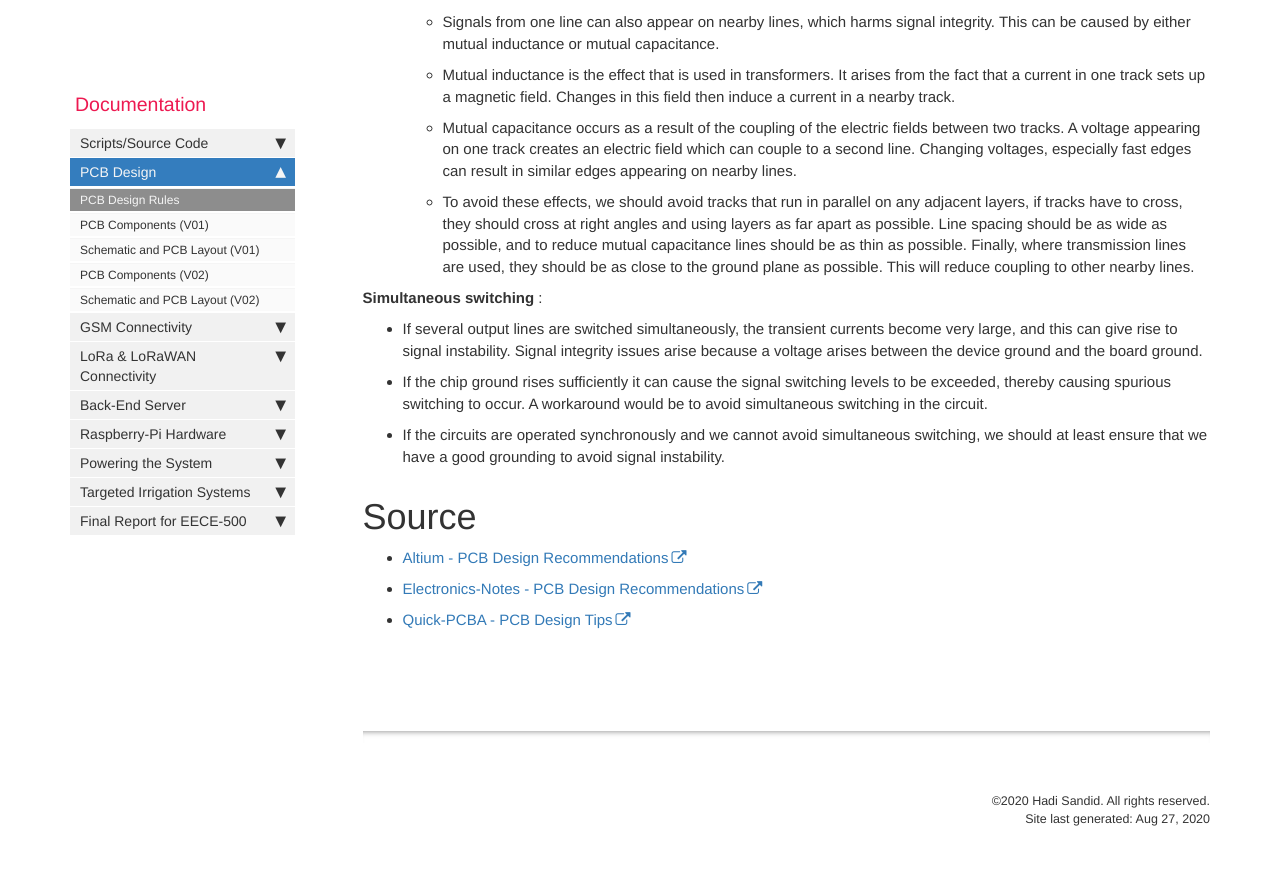
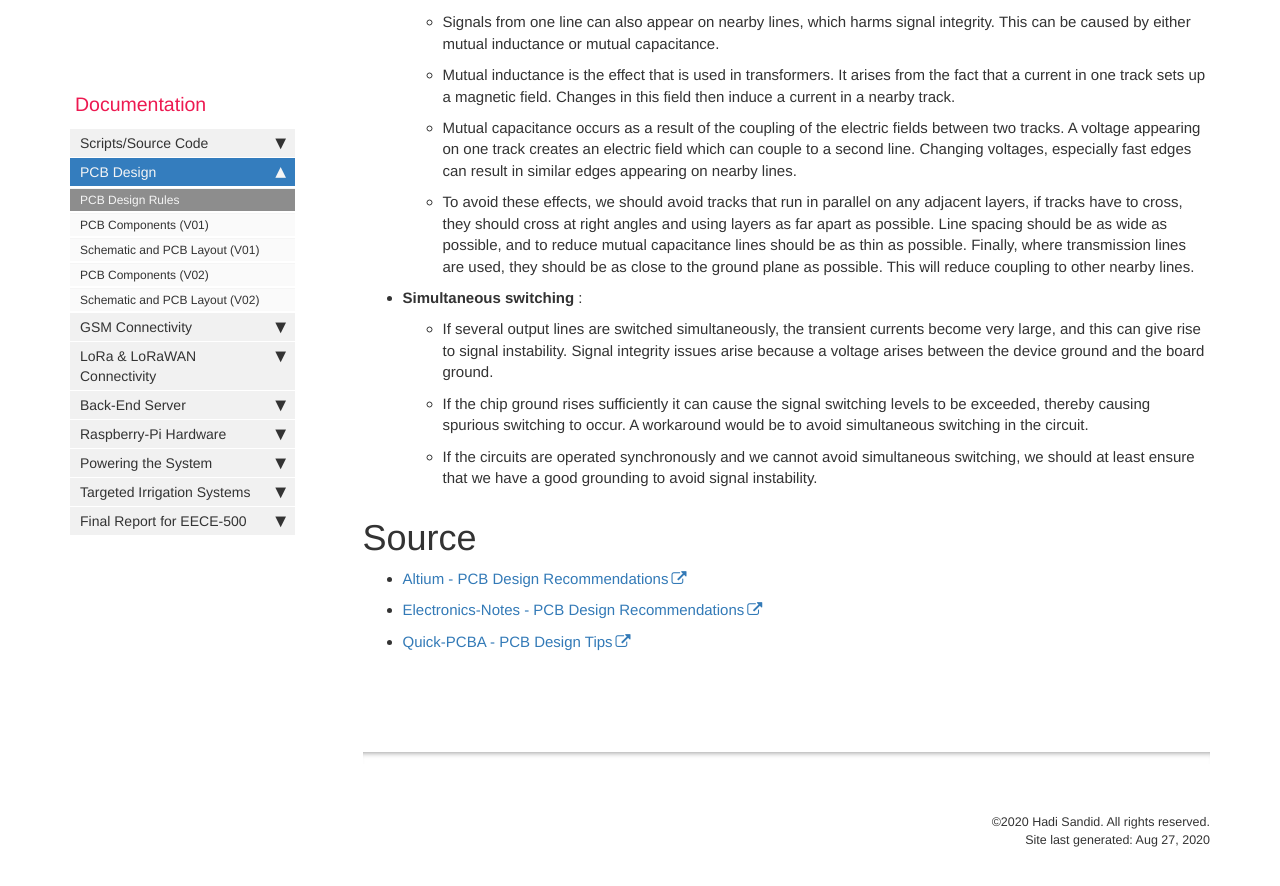
Before and after one commit to hsandid/SmartIrrigationSystem, a Jekyll site: the page built from docs/pages/PCB-Design/PCB-Design-Rules.md, in a window 1280 px wide and 900 px high, scrolled down 1356 px. Shown: the top 886 px of the window. Built offline with Jekyll 4.4.1, drawn with Linux system fonts in a browser that asks for light colours; comment, search, counter and statistics services are not loaded.

```diff
--- a/docs/pages/PCB-Design/PCB-Design-Rules.md
+++ b/docs/pages/PCB-Design/PCB-Design-Rules.md
@@ -41,11 +41,10 @@ Here are some general recommendations concerning PCB Design, especially two-laye
   - Mutual capacitance occurs as a result of the coupling of the electric fields between two tracks. A voltage appearing on one track creates an electric field which can couple to a second line. Changing voltages,  especially fast edges can result in similar edges appearing on nearby lines.
   - To avoid these effects, we should avoid tracks that run in parallel on any adjacent layers, if tracks have to cross, they should cross at right angles and using layers as far apart as possible. Line spacing should be as wide as possible, and to reduce mutual  capacitance lines should be as thin as possible. Finally, where transmission lines are used, they should be as close to the ground plane as possible. This will reduce coupling to other nearby lines.
 
-**Simultaneous switching** :
-
-- If several output lines are switched simultaneously, the transient currents become very large, and this can give rise to signal instability. Signal integrity issues arise because a voltage arises between the device ground and the board ground.
-- If the chip ground rises sufficiently it can cause the signal switching levels to be exceeded, thereby causing spurious switching to occur. A workaround would be to avoid simultaneous switching in the circuit.
-- If the circuits are operated synchronously and we cannot avoid simultaneous switching, we should at least ensure that we have a good grounding to avoid signal instability.
+- **Simultaneous switching** :
+  - If several output lines are switched simultaneously, the transient currents become very large, and this can give rise to signal instability. Signal integrity issues arise because a voltage arises between the device ground and the board ground.
+  - If the chip ground rises sufficiently it can cause the signal switching levels to be exceeded, thereby causing spurious switching to occur. A workaround would be to avoid simultaneous switching in the circuit.
+  - If the circuits are operated synchronously and we cannot avoid simultaneous switching, we should at least ensure that we have a good grounding to avoid signal instability.
 
 # Source
 
```
